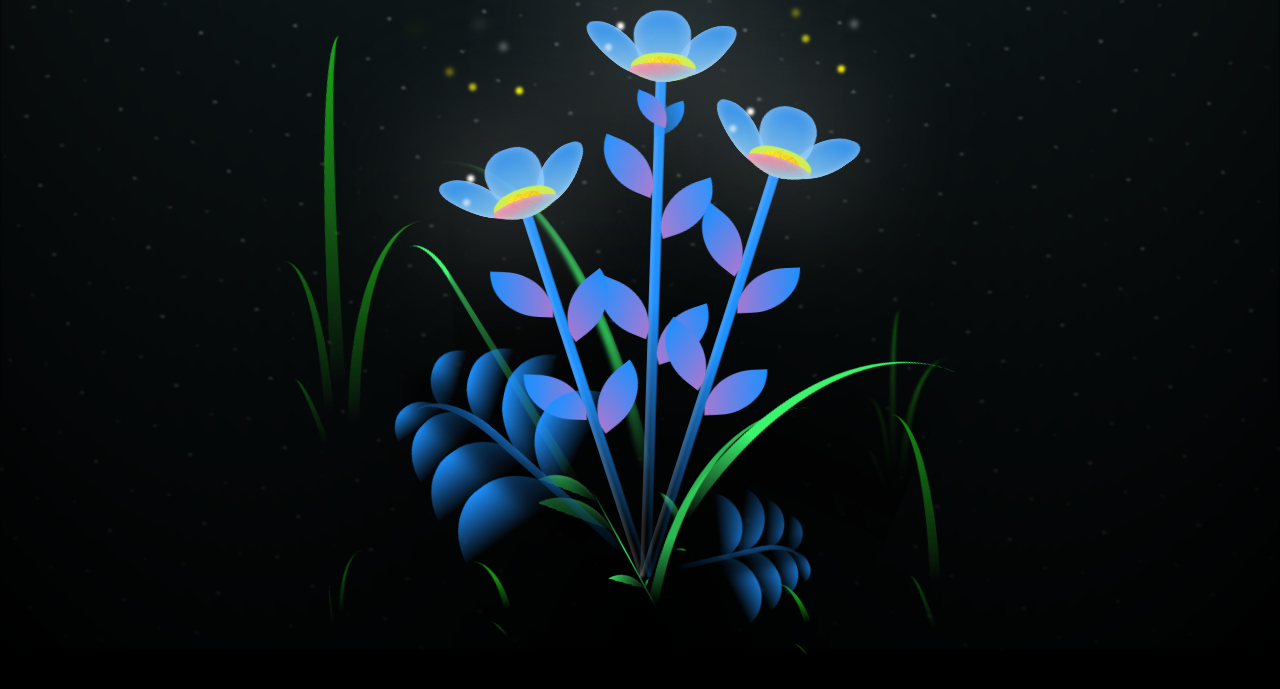
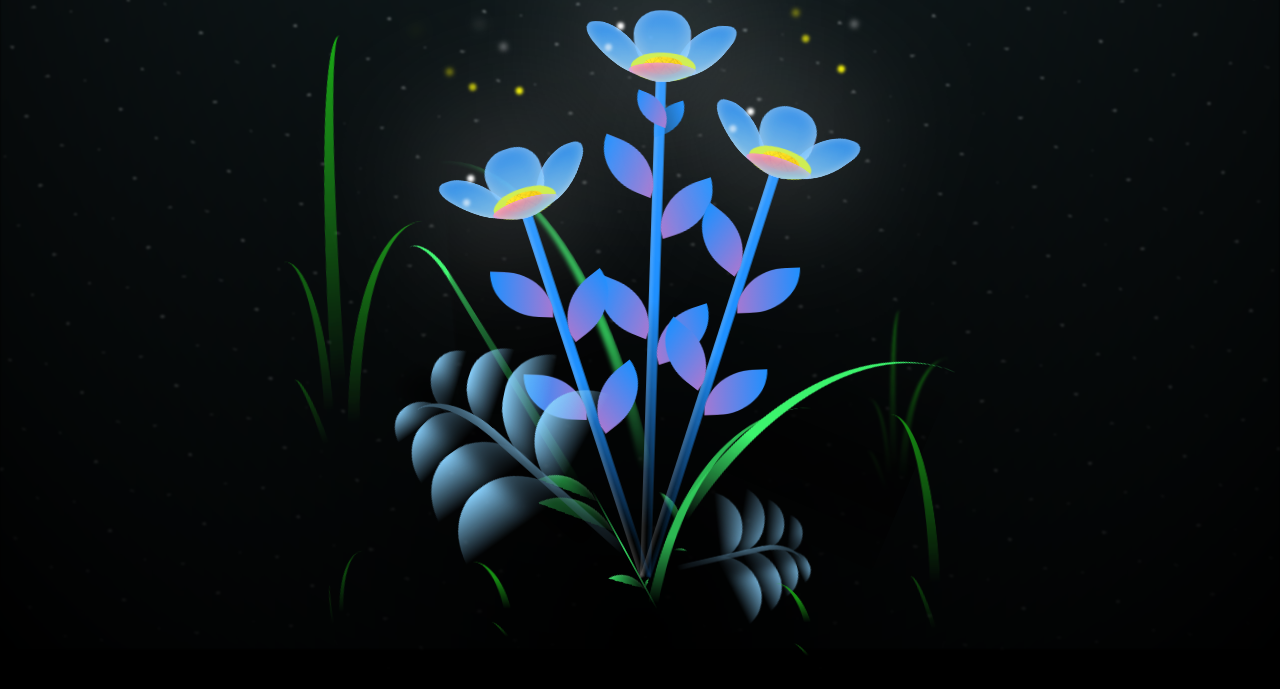
Before and after one commit to briann021009/for_u_awaa, a plain HTML site: page flower.html in a window 1280 px wide. Shown: the part 151-840 px from the top of the page. Drawn offline with Linux system fonts and the light colour scheme.

Commit message:
Update style.css

```diff
--- a/css/style.css
+++ b/css/style.css
@@ -359,7 +359,7 @@ body {
 }
 
 .flower__grass {
-  --c: #1e90ff; /* Ubah warna menjadi biru */
+  --c: #87cefa; /* Ubah warna menjadi biru muda */
   --line-w: 1.5vmin;
   position: absolute;
   bottom: 12vmin;
@@ -389,7 +389,7 @@ body {
   width: 7vmin;
   height: 10vmin;
   border-top-right-radius: 100%;
-  border-right: var(--line-w) solid var(--c);
+  border-right: var(--line-w) solid var(--c); /* Menggunakan warna biru muda */
   transform-origin: bottom center;
   transform: rotate(-2deg);
 }
@@ -398,7 +398,7 @@ body {
   margin-top: -2px;
   width: var(--line-w);
   height: 25vmin;
-  background-image: linear-gradient(to top, transparent, var(--c));
+  background-image: linear-gradient(to top, transparent, var(--c)); /* Menggunakan warna biru muda */
 }
 
 .flower__grass__leaf {
@@ -408,7 +408,7 @@ body {
   height: var(--size);
   border-top-left-radius: var(--size);
   border-top-right-radius: var(--size);
-  background-image: linear-gradient(to top, transparent, transparent 30%, var(--c)); /* Ubah warna menjadi biru */
+  background-image: linear-gradient(to top, transparent, transparent 30%, var(--c)); /* Ubah warna menjadi biru muda */
   z-index: 100;
 }
 .flower__grass__leaf--1 {
```
